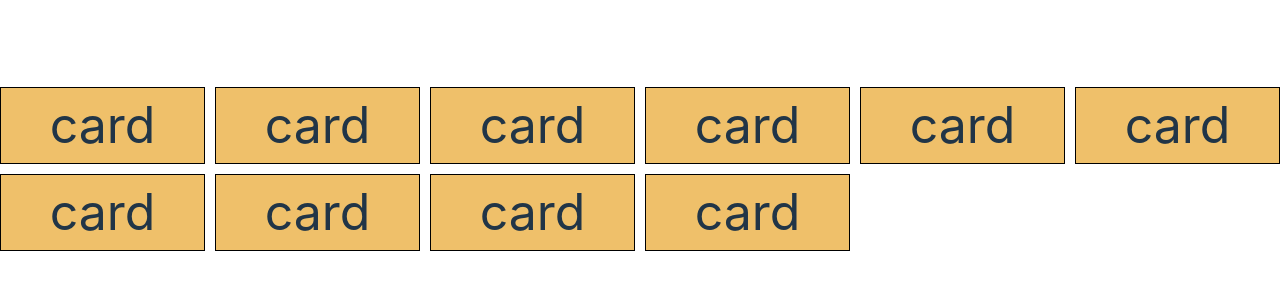
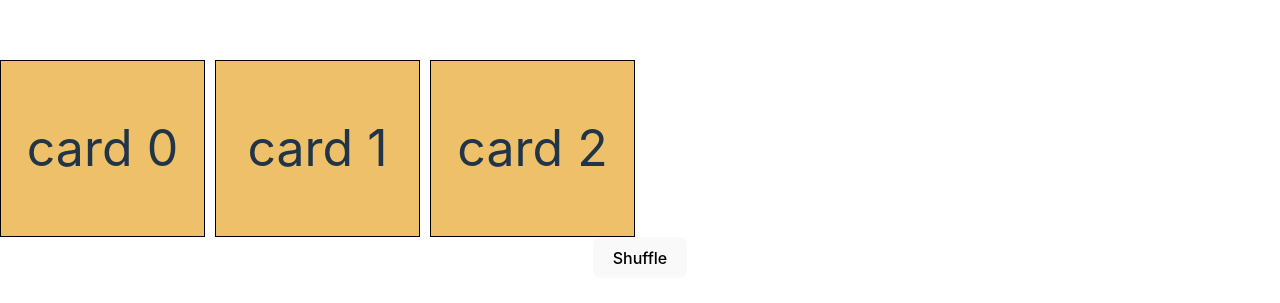
Before and after one commit to chimdice/memory-card, a React (Vite) app: page / in a window 1280 px wide. Shown: the part 231-534 px from the top of the page. Built offline with nearby package versions, Linux system fonts and the light colour scheme.

Commit message:
Add card shuffle feature

```diff
--- a/src/App.jsx
+++ b/src/App.jsx
@@ -6,11 +6,14 @@ import Cards from './components/CardHolder'
 
 function App() {
 
-  const [numCards, updateNumCards] = useState(15);
+  const [numCards, updateNumCards] = useState(3);
+
+  const cards = Cards(numCards)
 
   return (
     <>
-      <Cards />
+      {cards.render}
+      <button onClick={cards.shuffle}>Shuffle</button>
     </>
   )
 }
--- a/src/components/Card.jsx
+++ b/src/components/Card.jsx
@@ -3,7 +3,9 @@ export default function Card (props) {
 
     return (
         <>
-            <div id="card" className={"c"+props.number}>card</div>
+            <div id="card" className={"c"+props.number}>
+                <p>card {props.number}</p>
+            </div>
         </>
     )
 
--- a/src/components/CardHolder.jsx
+++ b/src/components/CardHolder.jsx
@@ -1,6 +1,9 @@
+import { useState, useEffect, useRef } from "react"
 import Card from "./Card"
 
-export default function Cards ({totalCards = 10}) {
+export default function Cards (totalCards) {
+
+    const effectRan = useRef(false);
 
     const style = {
         fontSize: 50,
@@ -9,17 +12,45 @@ export default function Cards ({totalCards = 10}) {
         gap: '10px'
     }
 
-    const numCards = []
-    for (let i = 0; i < totalCards; i++) {
-        numCards.push(i)
+    const [cards, updateNumCards] = useState([]);
+    //initalize array
+    useEffect(()=>{
+        if (effectRan.current === false) {
+            for (let i = 0; i < totalCards; i++) {
+                updateNumCards(old => [...old, i])
+            }
+
+            return () => {
+                effectRan.current = true;
+            }
+        }
+    }, [])
+
+
+    const shuffleCards = () => {
+        const tempArray = [...cards]
+        const newArray = [];
+
+        let size = totalCards;
+        while (size > 0) {
+            const pos = Math.floor(Math.random()*size);
+            newArray.push(tempArray[pos]);
+            tempArray.splice(pos, 1);
+            size -= 1;
+        }
+
+        updateNumCards(newArray);
     }
 
-    return (
+    return ({
+        shuffle:shuffleCards,
+        render:(
         <>
             <div className="holder" style={style}>
-                {numCards.map(value => <Card key={value} number={value}/>)}
+                {cards.map(value => <Card key={value} number={value}/>)}
             </div>
         </>
-    )
+        )
+    })
 
 }
```
